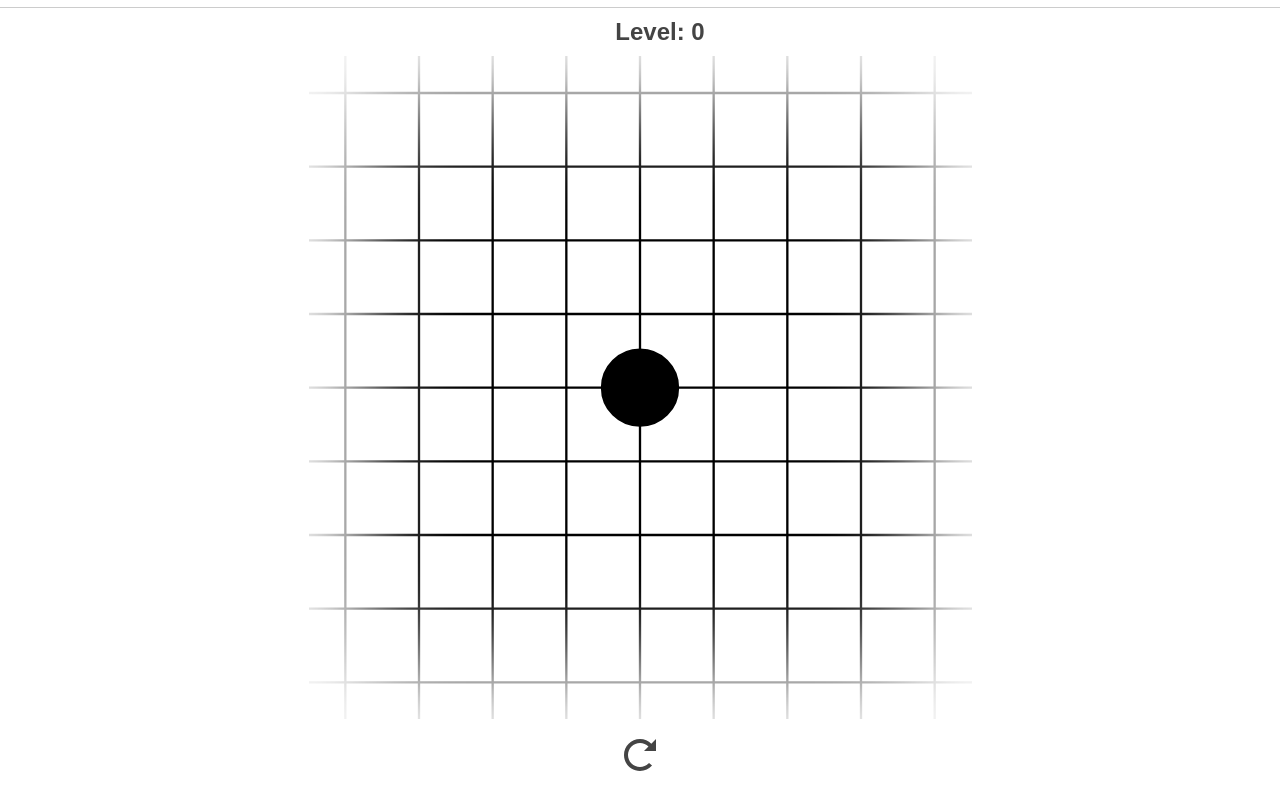
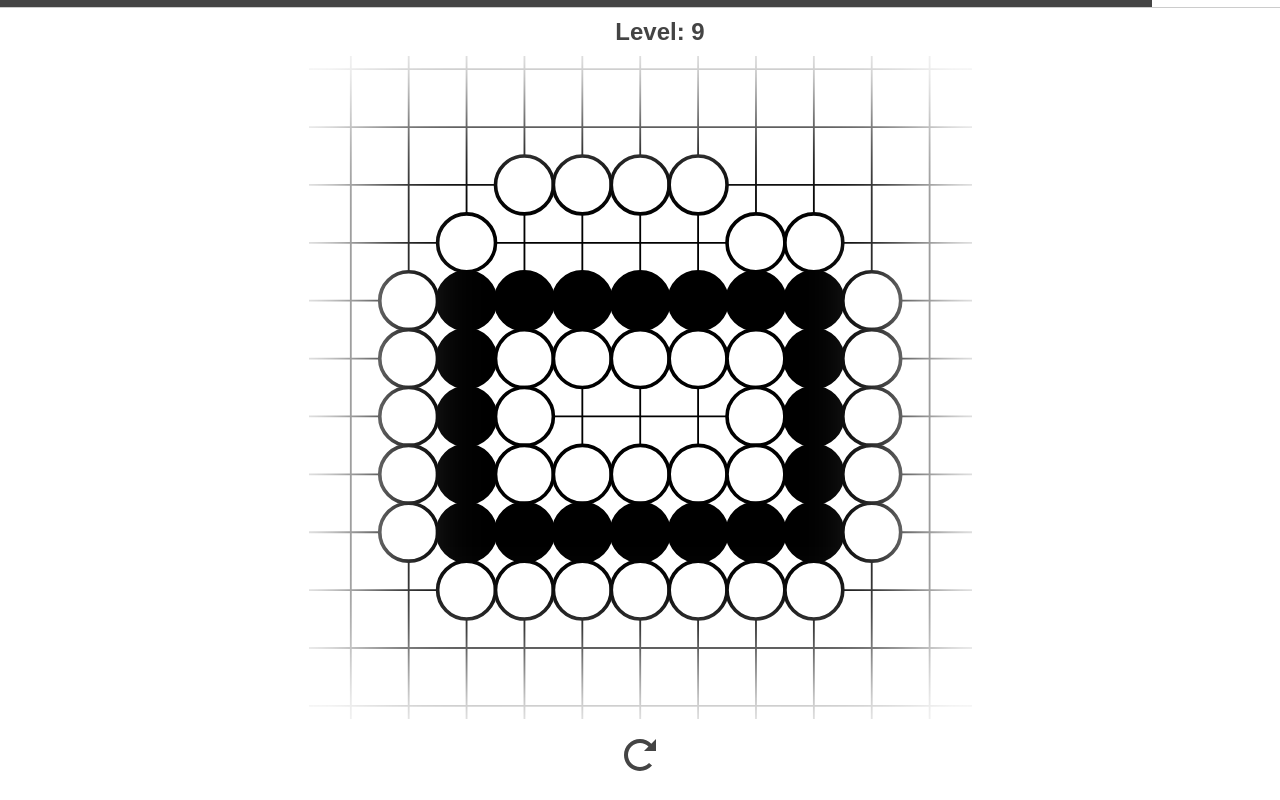
Before and after one commit to coopermayne/surrounding_game, a website: page index.html in a window 1280 px wide. Drawn offline with Linux system fonts and the light colour scheme.

Commit message:
change lvl 9 for better

```diff
--- a/game.js
+++ b/game.js
@@ -95,7 +95,7 @@ app.factory('Game', ['$timeout', '$rootScope','Board', function(timeout, rootSco
     //instantiate a new game
     console.log('game instantiated');
 
-    this.current_lvl = 0;
+    this.current_lvl = 9;
 
     //make a new game object
     this.game = new WGo.Game(62);
@@ -224,20 +224,18 @@ app.factory('Game', ['$timeout', '$rootScope','Board', function(timeout, rootSco
         id:7,
         type: 'dynamic',
         description: 'snapback',
-        target_group: {x:9, y:7},
+        target_group: {x:9, y:5},
         init_moves: [
-          //white moves
           {x: 8, y: 4, color: WGo.W},
           {x: 9, y: 4, color: WGo.W},
           {x: 6, y: 5, color: WGo.W},
           {x: 7, y: 5, color: WGo.W},
+          {x: 9, y: 5, color: WGo.B},
+          {x: 8, y: 5, color: WGo.B},
           {x: 10, y: 5, color: WGo.W},
           {x: 10, y: 6, color: WGo.W},
           {x: 9, y: 7, color: WGo.W},
 
-          //black moves
-          {x: 9, y: 5, color: WGo.B},
-          {x: 8, y: 5, color: WGo.B},
           {x: 7, y: 6, color: WGo.B},
           {x: 7, y: 7, color: WGo.B},
           {x: 8, y: 7, color: WGo.B},
@@ -288,73 +286,87 @@ app.factory('Game', ['$timeout', '$rootScope','Board', function(timeout, rootSco
         id:9,
         type: 'dynamic',
         description: 'live by playing the vital point',
-        target_group: {x:7, y:5},
-        vital_point: {x:8, y:8},
+        target_group: {x:9, y:6},
+        vital_point: {x:9, y:8},
         init_moves: [
-          {x: 5, y: 4, color: WGo.W},
-          {x: 6, y: 4, color: WGo.W},
+          //top white
           {x: 7, y: 4, color: WGo.W},
           {x: 8, y: 4, color: WGo.W},
           {x: 9, y: 4, color: WGo.W},
           {x: 10, y: 4, color: WGo.W},
+          {x: 6, y: 5, color: WGo.W},
+          {x: 11, y: 5, color: WGo.W},
+          {x: 12, y: 5, color: WGo.W},
 
-          {x: 5, y: 5, color: WGo.W},
-          {x: 6, y: 5, color: WGo.B},
-          {x: 7, y: 5, color: WGo.B},
-          {x: 8, y: 5, color: WGo.B},
-          {x: 9, y: 5, color: WGo.B},
-          {x: 10, y: 5, color: WGo.W},
-          {x: 11, y: 5, color: WGo.W},
-
-          {x: 4, y: 6, color: WGo.W},
-          {x: 5, y: 6, color: WGo.B},
+          //top black
           {x: 6, y: 6, color: WGo.B},
-          {x: 7, y: 6, color: WGo.W},
-          {x: 8, y: 6, color: WGo.W},
+          {x: 7, y: 6, color: WGo.B},
+          {x: 8, y: 6, color: WGo.B},
           {x: 9, y: 6, color: WGo.B},
           {x: 10, y: 6, color: WGo.B},
-          {x: 12, y: 6, color: WGo.W},
+          {x: 11, y: 6, color: WGo.B},
+          {x: 12, y: 6, color: WGo.B},
 
-          {x: 4, y: 7, color: WGo.W},
-          {x: 5, y: 7, color: WGo.B},
-          {x: 6, y: 7, color: WGo.W},
-          {x: 7, y: 7, color: WGo.W},
-          {x: 7, y: 7, color: WGo.W},
-          {x: 9, y: 7, color: WGo.W},
-          {x: 10, y: 7, color: WGo.B},
-          {x: 12, y: 7, color: WGo.W},
+          //b side
+          {y: 7, x: 6, color: WGo.B},
+          {y: 8, x: 6, color: WGo.B},
+          {y: 9, x: 6, color: WGo.B},
 
-          {x: 4, y: 8, color: WGo.W},
-          {x: 5, y: 8, color: WGo.B},
-          {x: 6, y: 8, color: WGo.W},
-          {x: 9, y: 8, color: WGo.W},
-          {x: 10, y: 8, color: WGo.B},
-          {x: 12, y: 8, color: WGo.W},
+          //b side
+          {y: 7, x: 12, color: WGo.B},
+          {y: 8, x: 12, color: WGo.B},
+          {y: 9, x: 12, color: WGo.B},
 
-          {x: 4, y: 9, color: WGo.W},
-          {x: 5, y: 9, color: WGo.B},
-          {x: 6, y: 9, color: WGo.B},
-          {x: 7, y: 9, color: WGo.W},
-          {x: 8, y: 9, color: WGo.W},
-          {x: 9, y: 9, color: WGo.W},
-          {x: 10, y: 9, color: WGo.B},
-          {x: 12, y: 9, color: WGo.W},
+          //w side
+          {y: 6, x: 5, color: WGo.W},
+          {y: 7, x: 5, color: WGo.W},
+          {y: 8, x: 5, color: WGo.W},
+          {y: 9, x: 5, color: WGo.W},
+          {y: 10, x: 5, color: WGo.W},
 
-          {x: 5, y: 10, color: WGo.W},
+          //w side
+          {y: 6, x: 13, color: WGo.W},
+          {y: 7, x: 13, color: WGo.W},
+          {y: 8, x: 13, color: WGo.W},
+          {y: 9, x: 13, color: WGo.W},
+          {y: 10, x: 13, color: WGo.W},
+
+          //bottom black
           {x: 6, y: 10, color: WGo.B},
           {x: 7, y: 10, color: WGo.B},
           {x: 8, y: 10, color: WGo.B},
           {x: 9, y: 10, color: WGo.B},
           {x: 10, y: 10, color: WGo.B},
-          {x: 11, y: 10, color: WGo.W},
+          {x: 11, y: 10, color: WGo.B},
+          {x: 12, y: 10, color: WGo.B},
 
-          {x: 5, y: 11, color: WGo.W},
+          //bottom white
           {x: 6, y: 11, color: WGo.W},
           {x: 7, y: 11, color: WGo.W},
           {x: 8, y: 11, color: WGo.W},
           {x: 9, y: 11, color: WGo.W},
           {x: 10, y: 11, color: WGo.W},
-        ]
+          {x: 11, y: 11, color: WGo.W},
+          {x: 12, y: 11, color: WGo.W},
+
+          //inside white top
+          {x: 7, y: 7, color: WGo.W},
+          {x: 8, y: 7, color: WGo.W},
+          {x: 9, y: 7, color: WGo.W},
+          {x: 10, y: 7, color: WGo.W},
+          {x: 11, y: 7, color: WGo.W},
+
+          //inside white top
+          {x: 7, y: 9, color: WGo.W},
+          {x: 8, y: 9, color: WGo.W},
+          {x: 9, y: 9, color: WGo.W},
+          {x: 10, y: 9, color: WGo.W},
+          {x: 11, y: 9, color: WGo.W},
+
+          //inside white sides
+          {x: 11, y: 8, color: WGo.W},
+          {x: 7, y: 8, color: WGo.W},
+]
       }
     ];
 
@@ -523,8 +535,9 @@ app.factory('Game', ['$timeout', '$rootScope','Board', function(timeout, rootSco
         //if opposite color just end the recurse
         return
       }
+
       //if already tested -- end recursion
-      if (tested.get(x,y) !== 0) {
+      if (tested.get(x,y) == true) {
         return
       }
 
@@ -550,6 +563,7 @@ app.factory('Game', ['$timeout', '$rootScope','Board', function(timeout, rootSco
                   x,
                   y,
                   1);
+
     return libs;
   }
 
@@ -565,12 +579,18 @@ app.factory('Game', ['$timeout', '$rootScope','Board', function(timeout, rootSco
       } else {
         //if it has been... and its problem 9 -- capture white group
         if (cl.id == 9) {
-          if (this.game.isValid(cl.vital_point.x, cl.vital_point.y-1, WGo.B)) {
-            this.game.play(cl.vital_point.x, cl.vital_point.y-1, WGo.B);
-          } else if (this.game.isValid(cl.vital_point.x-1, cl.vital_point.y, WGo.B)) {
+          if (this.game.isValid(cl.vital_point.x-1, cl.vital_point.y, WGo.B)) {
             this.game.play(cl.vital_point.x-1, cl.vital_point.y, WGo.B);
+          } else if (this.game.isValid(cl.vital_point.x+1, cl.vital_point.y, WGo.B)) {
+            this.game.play(cl.vital_point.x+1, cl.vital_point.y, WGo.B);
+            //TODO make a better solution to this problem...
+          } else if (this.game.isValid(cl.vital_point.x+2, cl.vital_point.y, WGo.B)) {
+            this.game.play(cl.vital_point.x+2, cl.vital_point.y, WGo.B);
+          } else if (this.game.isValid(cl.vital_point.x-2, cl.vital_point.y, WGo.B)) {
+            this.game.play(cl.vital_point.x-2, cl.vital_point.y, WGo.B);
+          } else if (this.game.isValid(cl.vital_point.x, cl.vital_point.y+1, WGo.B)) {
+            this.game.play(cl.vital_point.x, cl.vital_point.y+1, WGo.B);
           }
-
         }
       }
 
@@ -578,6 +598,7 @@ app.factory('Game', ['$timeout', '$rootScope','Board', function(timeout, rootSco
       //reattach listener
       this.board.addEventListener('click', this.board._listener);
 
+      //don't keep playing....
       return;
     }
 
@@ -585,6 +606,7 @@ app.factory('Game', ['$timeout', '$rootScope','Board', function(timeout, rootSco
     var group = this.getCurrentLevel().target_group;
 
     var libs = this.getLiberties(group.x,group.y)
+    console.log(libs);
     //find the best liberty to play on...
     var potential_moves = [];
     angular.forEach(libs, function(lib) {
--- a/style.css
+++ b/style.css
@@ -29,8 +29,8 @@ body {
 }
 
 .board_cont {
-  height: 700%;
-  width: 700%;
+  height: 550%;
+  width: 550%;
 }
 
 #board {
```
Also changed, not shown: script.js (+0 -11 lines).
